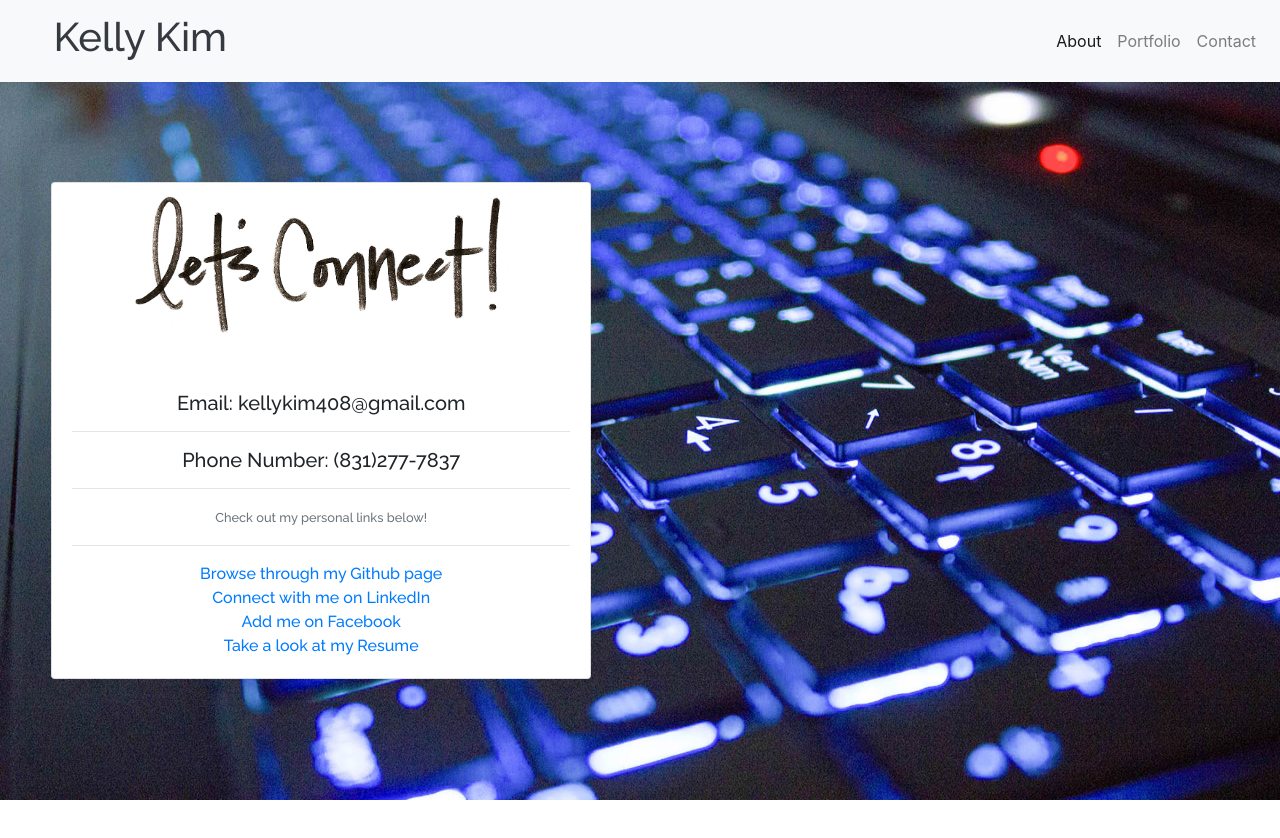
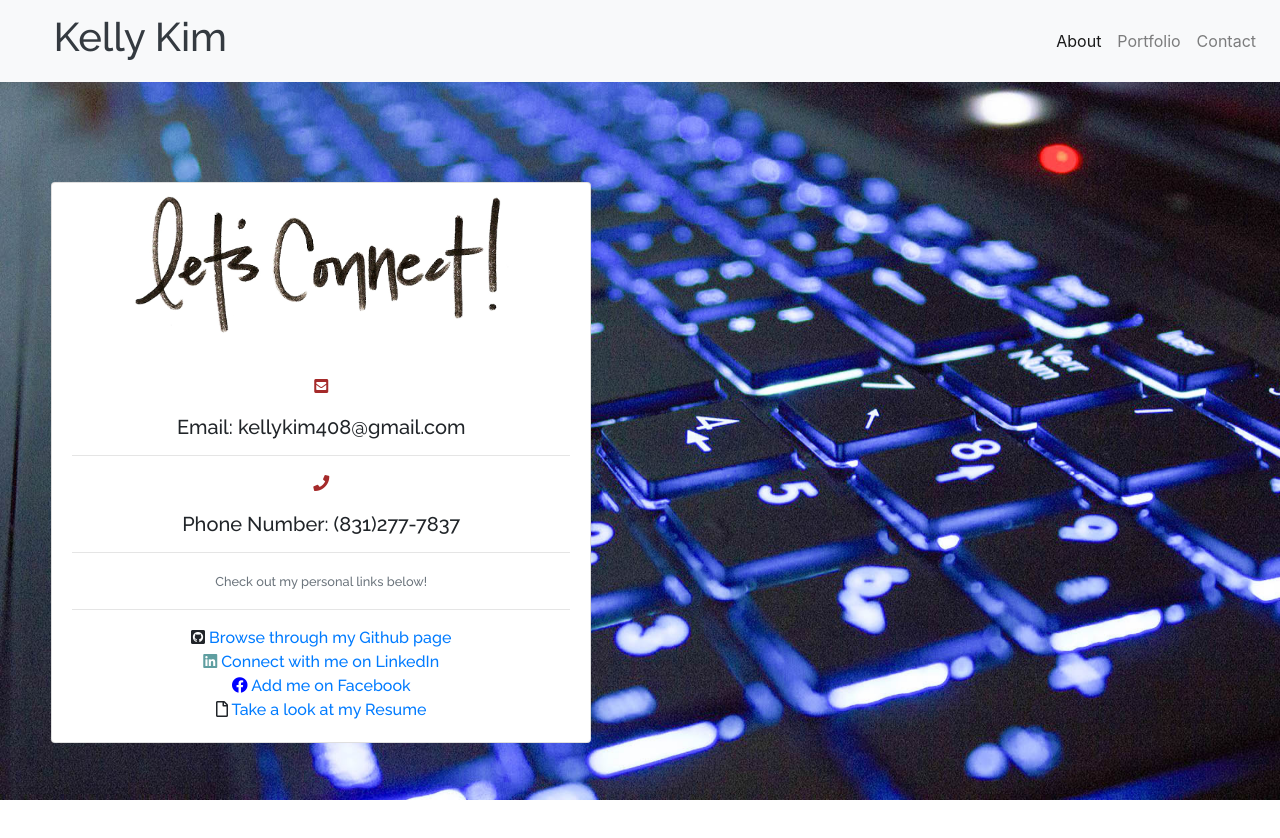
Before and after one commit to kellykim831/Responsive_Portfolio, a plain HTML site: page contact.html in a window 1280 px wide. Drawn offline with nearby package versions, Linux system fonts and the light colour scheme.

Commit message:
update html

```diff
--- a/contact.html
+++ b/contact.html
@@ -10,6 +10,7 @@
         integrity="sha384-JcKb8q3iqJ61gNV9KGb8thSsNjpSL0n8PARn9HuZOnIxN0hoP+VmmDGMN5t9UJ0Z" crossorigin="anonymous">
     <link rel="stylesheet" href="style.css">
     <link href="https://fonts.googleapis.com/css2?family=Raleway:wght@500&display=swap" rel="stylesheet">
+    <link rel="stylesheet" href="https://use.fontawesome.com/releases/v5.8.1/css/all.css" integrity="sha384-50oBUHEmvpQ+1lW4y57PTFmhCaXp0ML5d60M1M7uH2+nqUivzIebhndOJK28anvf" crossorigin="anonymous"/>
     <title>Kelly Kim</title>
 </head>
 
@@ -46,26 +47,32 @@
                 <div class="col-md-12">
                     <div class="card-body">
                         <p class="card-text">
+                            <i style="color: brown;" class="fas fa-envelope-square"></i>
                         <h5>Email: kellykim408@gmail.com
                             </h4>
                             </p>
                             <hr>
                             <p class="card-text">
+                                <i style="color:brown;" class="fas fa-phone"></i>
                             <h5>Phone Number: (831)277-7837</h5>
                             </p>
                             <hr>
                             <p class="card-text"><small class="text-muted">Check out my personal links below!</small>
                             </p>
                             <hr>
+                            <i class="fab fa-github-square"></i>
                             <a href="https://github.com/kellykim831" target="_blank">
                                 Browse through my Github page</a>
                             <br>
+                            <i style="color:cadetblue;" class="fab fa-linkedin"></i>
                             <a href="https://www.linkedin.com/in/realtorkellykim/" target="_blank">
                                 Connect with me on LinkedIn </a>
                             <br>
+                            <i style="color: blue;"  class="fab fa-facebook"></i>
                             <a href="https://www.facebook.com/kimkelz/" target="_blank">
                                 Add me on Facebook</a>
                             <br>
+                            <i class="far fa-file"></i>
                             <a href="KKWEBDEVRESUME.pdf" target="_blank">
                                 Take a look at my Resume </a>
 
```
